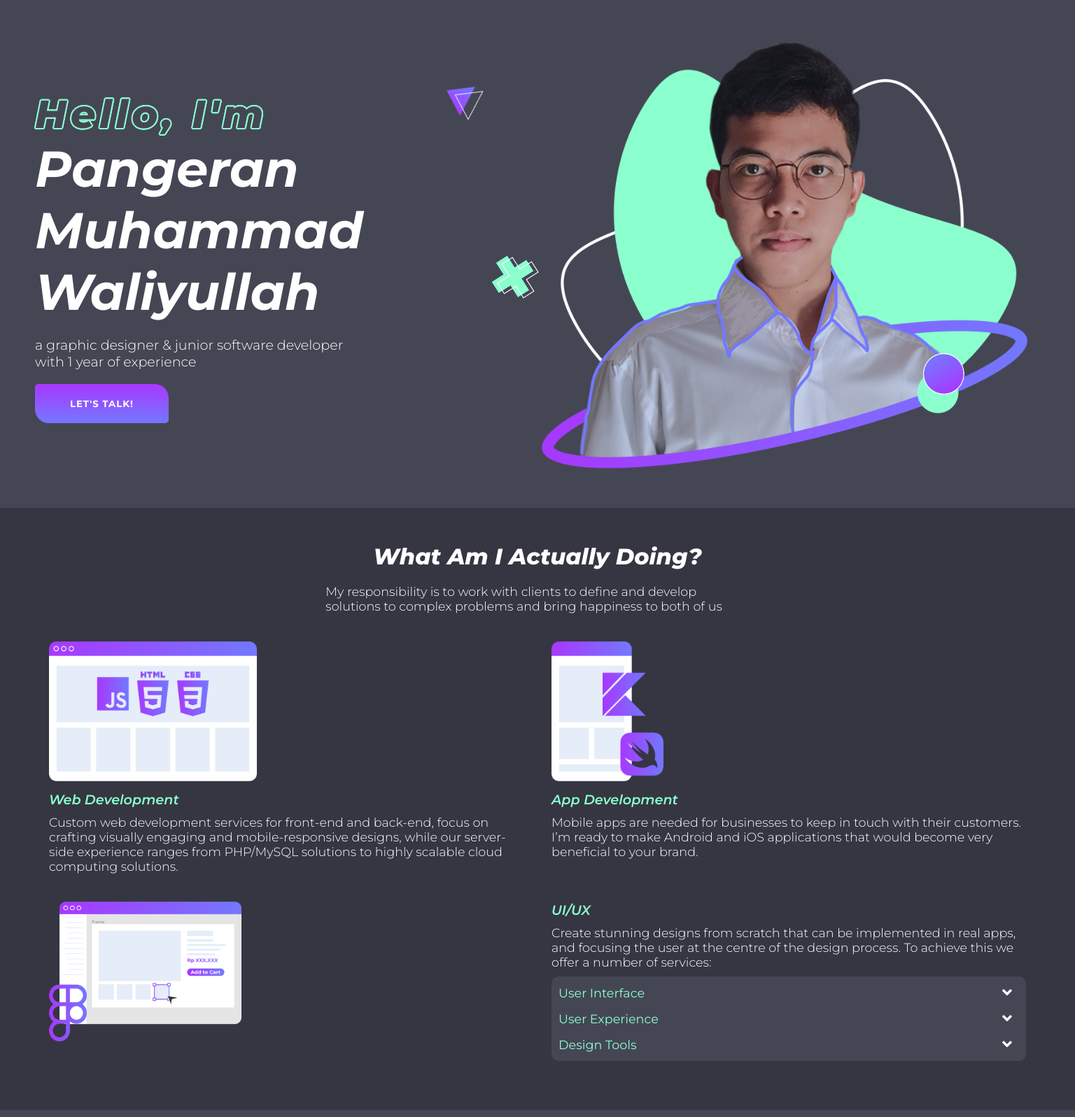
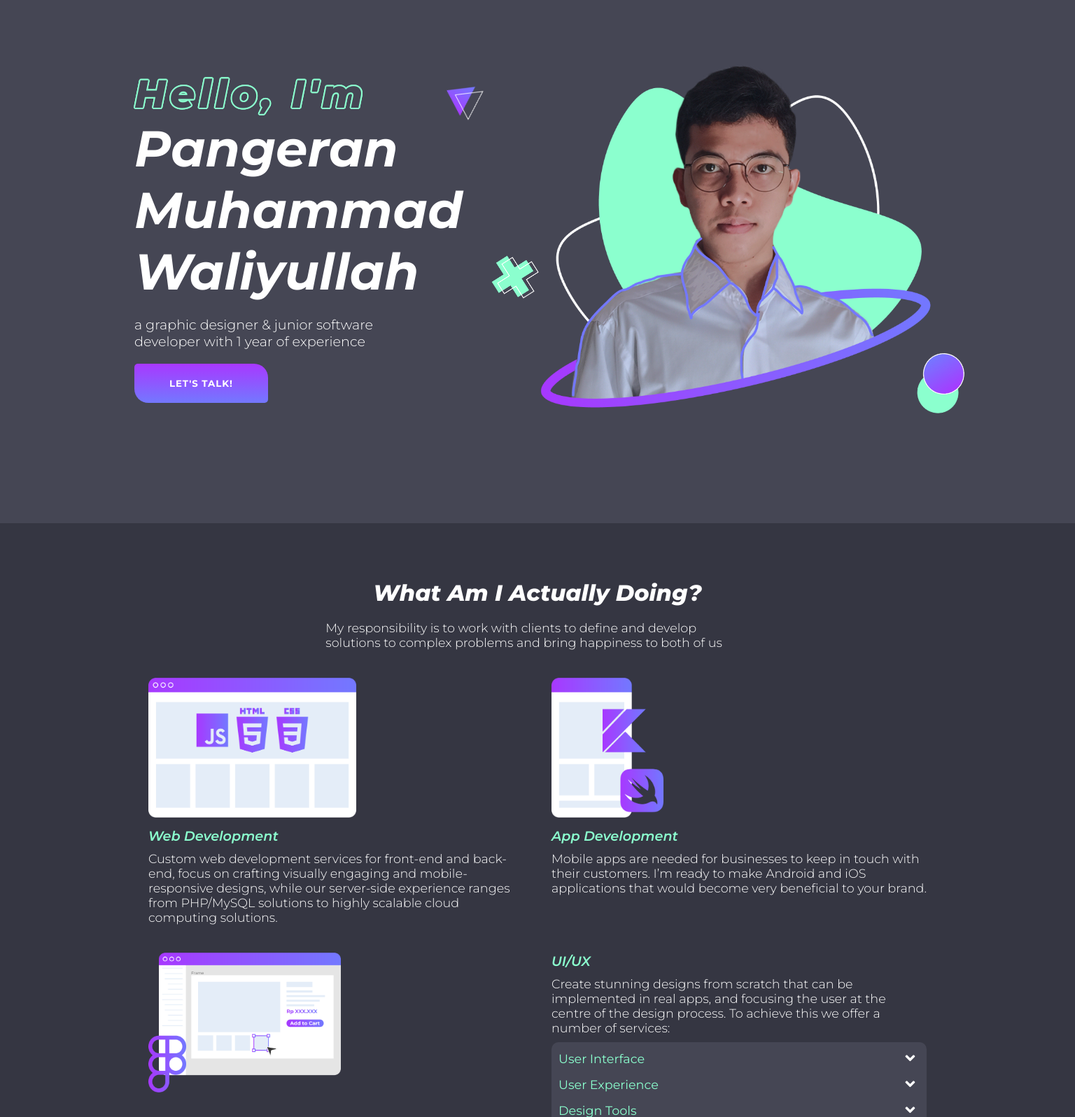
Before and after one commit to Pangeranmw/pangeranmw.github.io, a PHP site: page / in a window 1536 px wide. Shown: the part 52-1649 px from the top of the page at 70% size. Run offline with PHP 8.4, Linux system fonts and the light colour scheme; some libraries are stand-ins or nearby versions.

Commit message:
update padding

```diff
--- a/style.css
+++ b/style.css
@@ -253,6 +253,7 @@ a.anchor {
   display: flex;
   flex-wrap: wrap;
   align-items: center;
+  height: 100vh;
   justify-content: space-between;
   padding: 80px 50px 0 50px;
 }
@@ -872,6 +873,11 @@ footer .item-container a:hover{
     flex-basis: 10%;
   }
 }
+@media only screen and (min-width: 1440px) {
+  .hero-container, .service-container, .portfolio-container, .testimonial-container, .contact-container{
+    padding: 80px 12em 80px 12em;
+  }
+}
 @keyframes slideY {
   from {
     transform: translateY(-100%);
```
Also changed, not shown: asset-pacman/block.png (deleted), asset-pacman/capBottom.png (deleted), asset-pacman/capLeft.png (deleted), asset-pacman/capRight.png (deleted), asset-pacman/capTop.png (deleted), asset-pacman/pipeConnectorBottom.png (deleted), asset-pacman/pipeConnectorDownwards.png (deleted), asset-pacman/pipeConnectorLeft.png (deleted), asset-pacman/pipeConnectorRight.png (deleted), asset-pacman/pipeConnectorTop.png (deleted), asset-pacman/pipeCorner1.png (deleted), asset-pacman/pipeCorner2.png (deleted), asset-pacman/pipeCorner3.png (deleted), asset-pacman/pipeCorner4.png (deleted), 3 more files.
